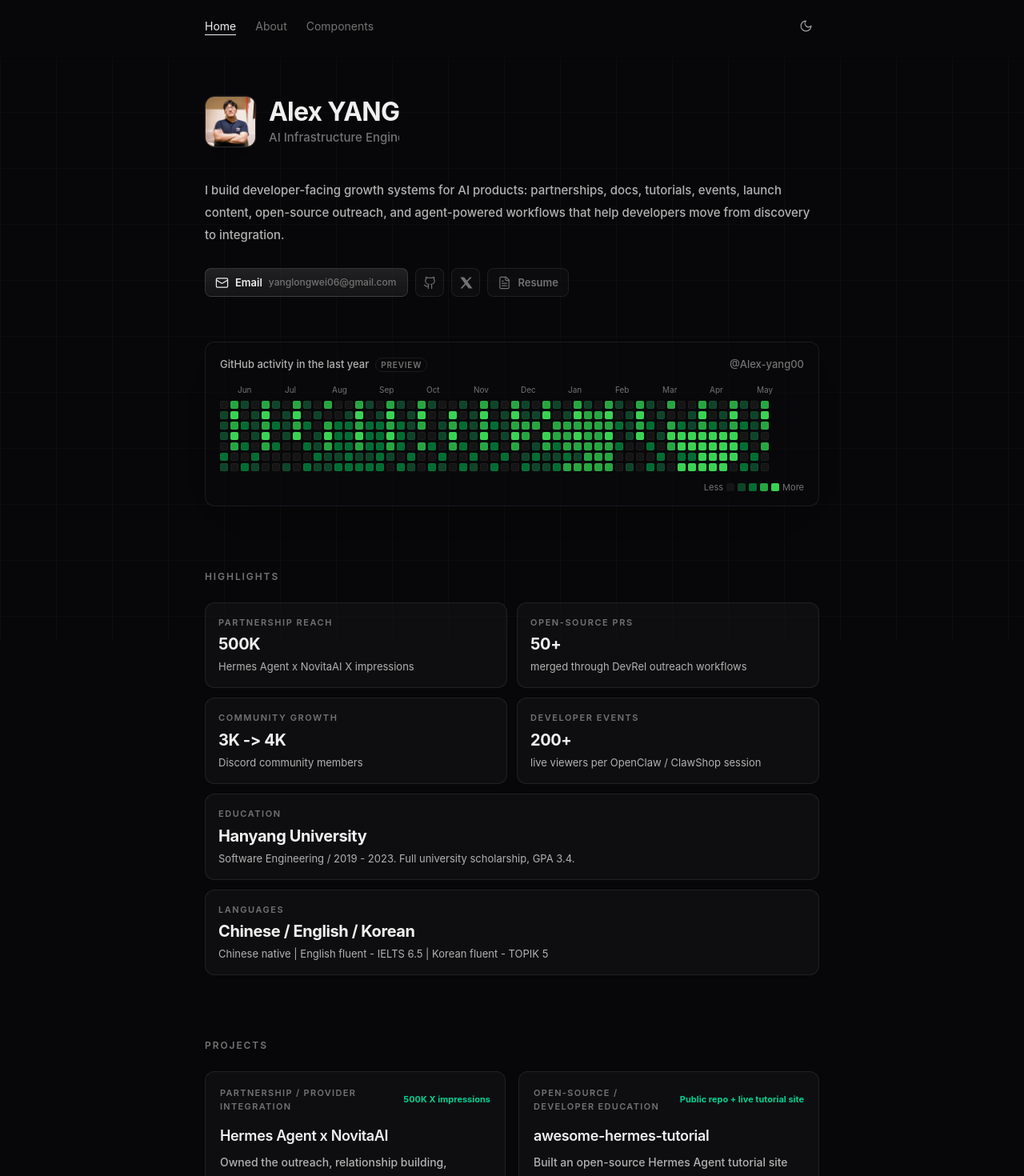
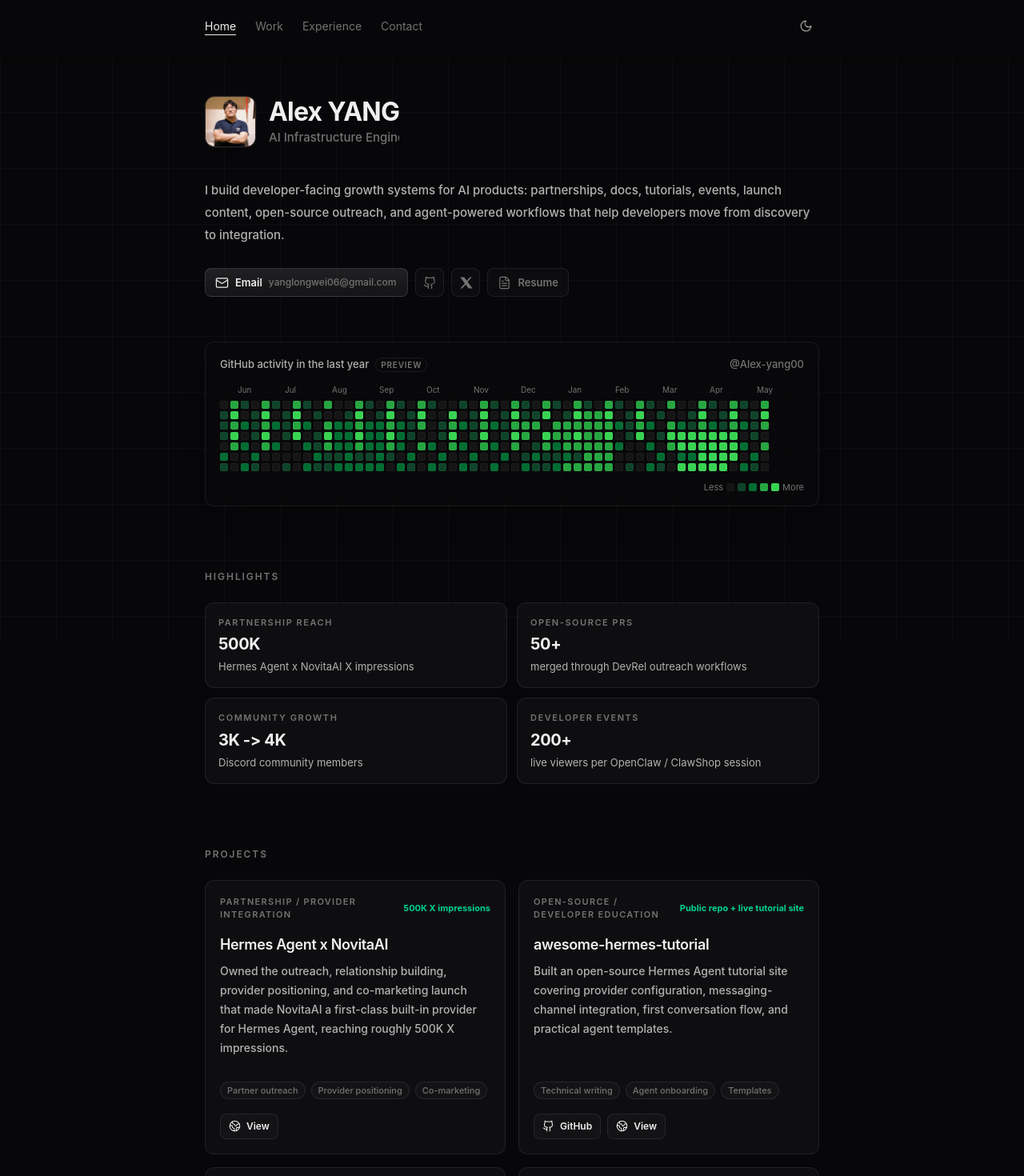
Before and after one commit to Alex-yang00/Alex, a React (Vite) app: page / in a window 1280 px wide. Shown: the top 1470 px of the page at 80% size. Built offline with nearby package versions, Linux system fonts and the light colour scheme; no server answers; a web font is replaced by a local one.

Commit message:
Clarify portfolio navigation

```diff
--- a/src/App.tsx
+++ b/src/App.tsx
@@ -37,11 +37,11 @@
             <Highlights />
           </Section>
 
-          <Section title="Projects" id="components">
+          <Section title="Projects" id="work">
             <Projects />
           </Section>
 
-          <Section title="Experience">
+          <Section title="Experience" id="experience">
             <ExperienceTimeline />
           </Section>
 
--- a/src/components/Highlights.tsx
+++ b/src/components/Highlights.tsx
@@ -1,4 +1,4 @@
-import { education, highlights, languages } from "../data/highlights";
+import { highlights } from "../data/highlights";
 
 export function Highlights() {
   return (
@@ -10,20 +10,6 @@
           <span>{item.detail}</span>
         </article>
       ))}
-
-      <article className="wide">
-        <p>Education</p>
-        <strong>{education.school}</strong>
-        <span>
-          {education.program} / {education.period}. {education.details.join(", ")}.
-        </span>
-      </article>
-
-      <article className="wide">
-        <p>Languages</p>
-        <strong>Chinese / English / Korean</strong>
-        <span>{languages.join(" | ")}</span>
-      </article>
     </div>
   );
 }
--- a/src/components/Nav.tsx
+++ b/src/components/Nav.tsx
@@ -5,8 +5,9 @@
 
 const navItems = [
   { id: "home", label: "Home" },
-  { id: "about", label: "About" },
-  { id: "components", label: "Components" },
+  { id: "work", label: "Work" },
+  { id: "experience", label: "Experience" },
+  { id: "contact", label: "Contact" },
 ];
 
 export function Nav() {
```
